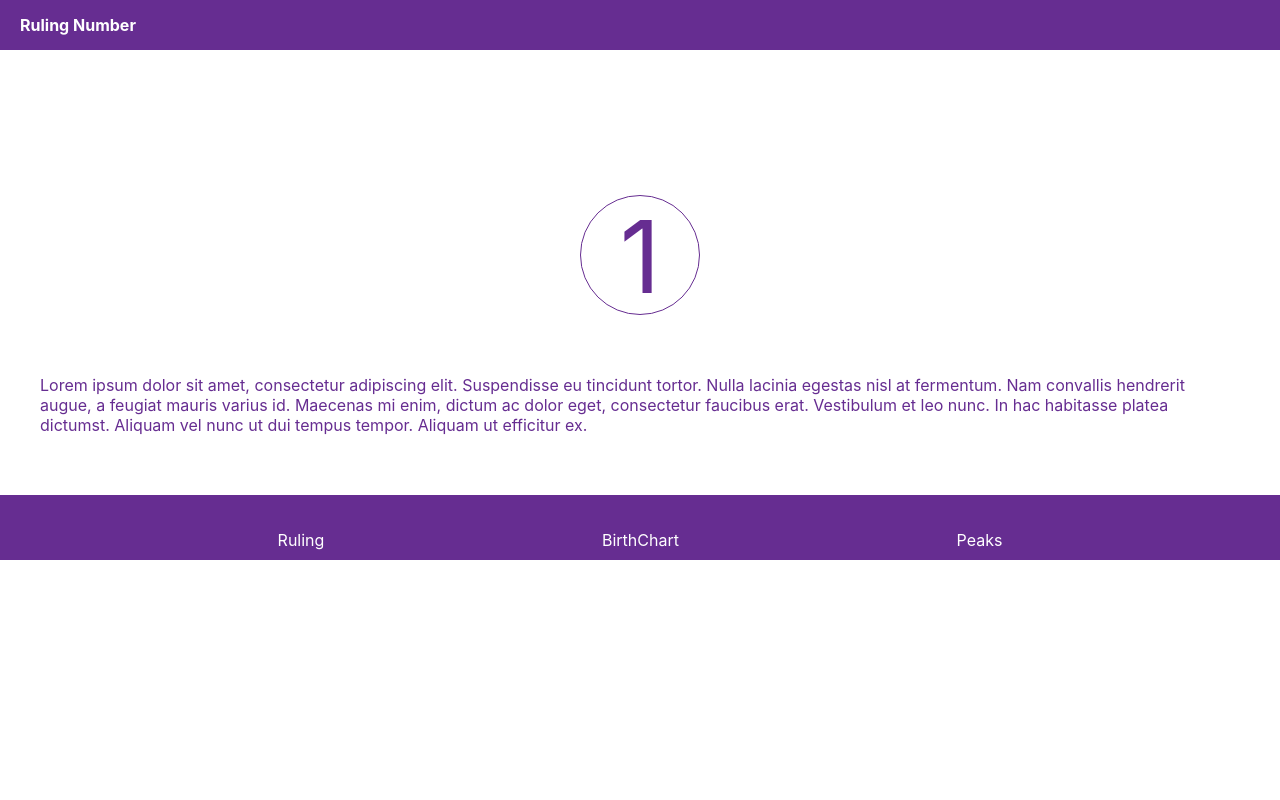
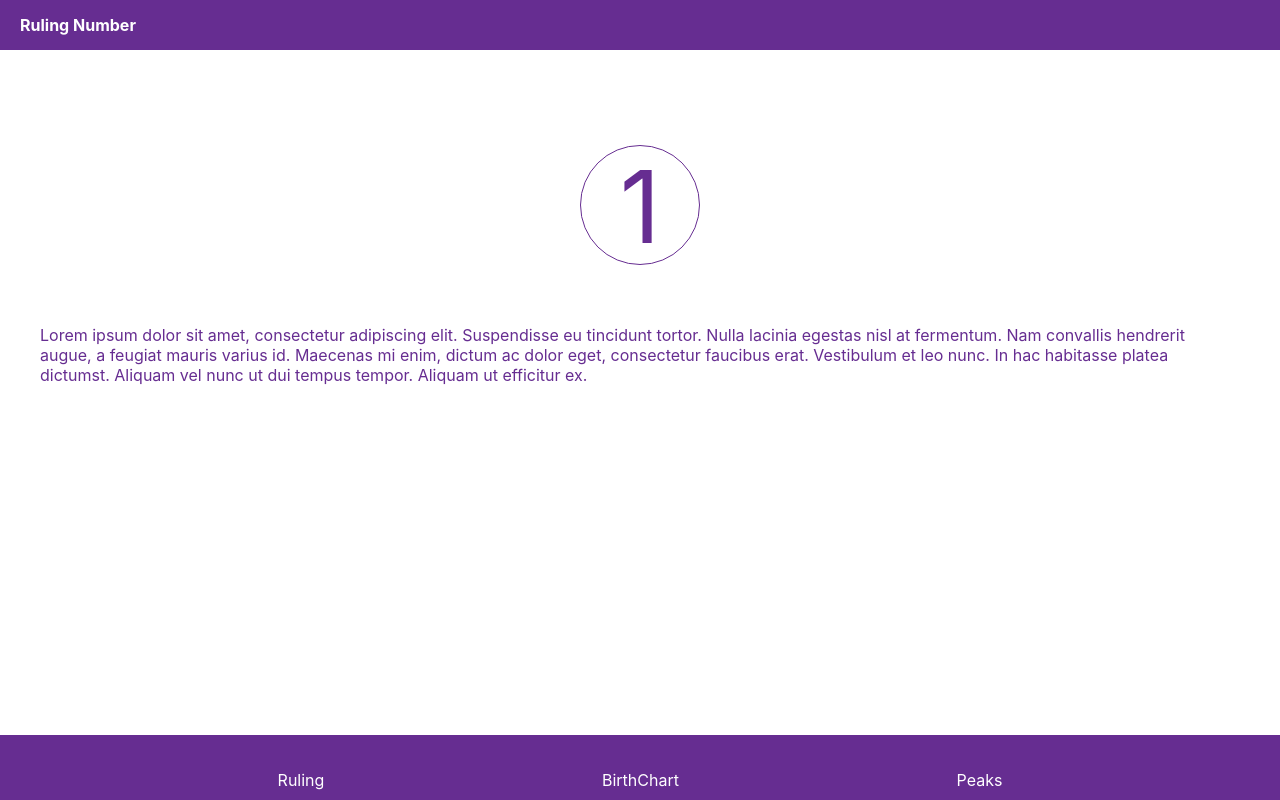
Before and after one commit to hailduong/numerology, a Next.js app: page /ruling-number in a window 1280 px wide. Built offline with nearby package versions, Linux system fonts and the light colour scheme.

Commit message:
feat: fixed position navigation bar Ruling Number Page

```diff
--- a/component/RulingNumber/RulingNumber.module.css
+++ b/component/RulingNumber/RulingNumber.module.css
@@ -4,6 +4,8 @@
     padding: 15px 0 15px 20px;
     font-weight: bold;
     width: 100vw;
+    position: fixed;
+    top: 0;
 }
 
 .rulContent{
@@ -41,9 +43,9 @@
     width: 100vw;
     color: #fff;
     height: 65px;
-    position: relative;
-    top: 0;
     justify-content: space-evenly;
     align-items: flex-end;
     padding-bottom: 10px;
+    position: fixed;
+    bottom: 0;
 }
```
